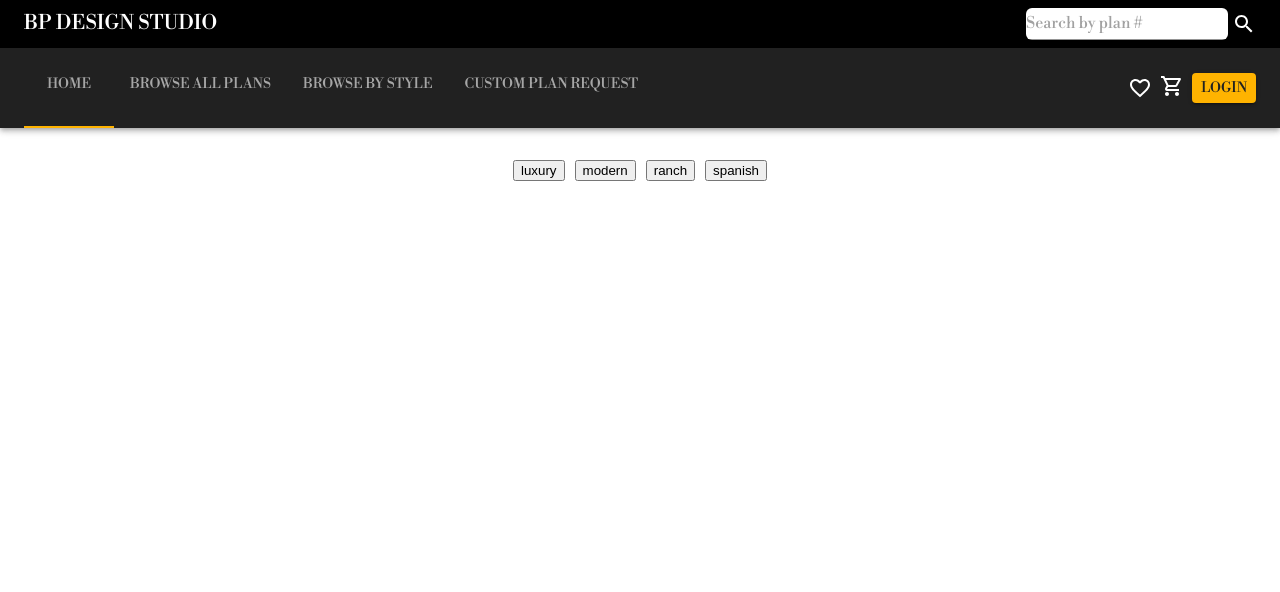
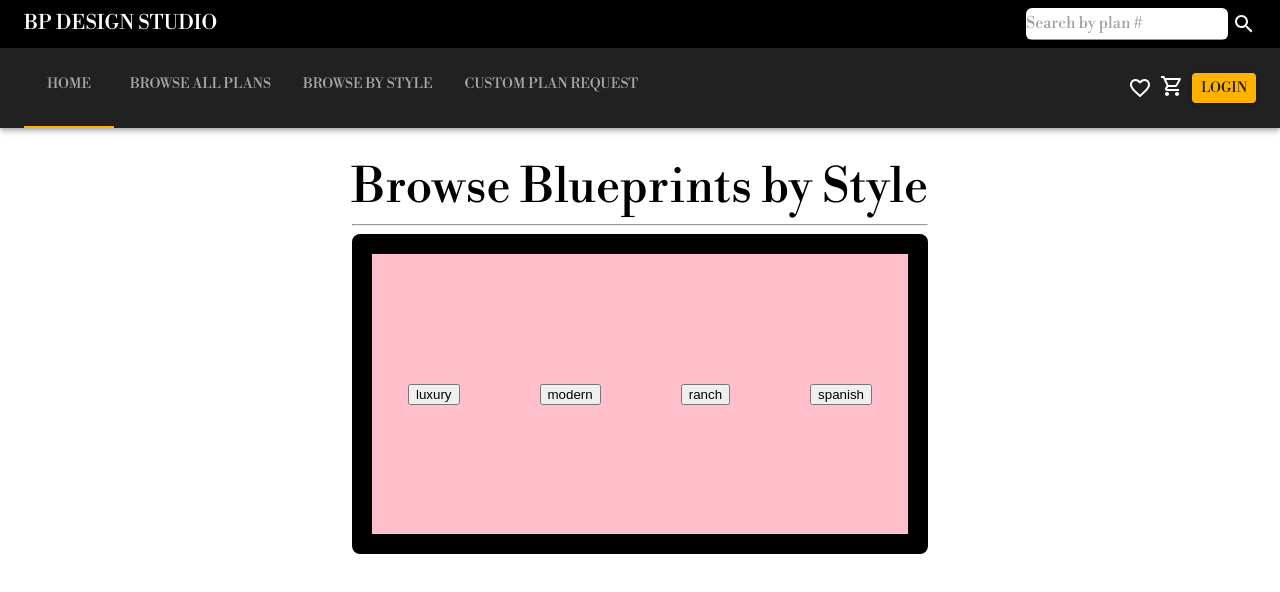
Before and after one commit to melxincognito/bp-design-next, a Next.js app: page /browsebpbystyle in a window 1280 px wide. Shown: the top 592 px of the page. Built offline with nearby package versions, Linux system fonts and the light colour scheme.

Commit message:
creating skeleton of style selection page

```diff
--- a/pages/browsebpbystyle/index.js
+++ b/pages/browsebpbystyle/index.js
@@ -1,16 +1,44 @@
 import React from "react";
 import { motion } from "framer-motion";
 import Link from "next/link";
+import { Typography, Box } from "@mui/material";
 
 export default function browsebpbystyle() {
   return (
     <motion.div
+      className="mainContainer"
       transition={{ delay: 0.17 }}
       initial={{ opacity: 0 }}
       animate={{ opacity: 1 }}
       exit={{ opacity: 0 }}
+      style={{ display: "grid" }}
     >
-      <div style={{ display: "flex", gap: 10 }}>
+      <div
+        style={{
+          display: "grid",
+          justifyContent: "center",
+          alignItems: "center",
+          width: "100%",
+          textAlign: "center",
+        }}
+      >
+        <Typography variant="h3"> Browse Blueprints by Style</Typography>
+        <hr width="100%" />
+      </div>
+      <Box
+        sx={{
+          display: "flex",
+          flexWrap: "wrap",
+          gap: 10,
+          backgroundColor: "pink",
+          height: "20rem",
+          width: "100%",
+          border: "solid black 20px",
+          borderRadius: 2,
+          justifyContent: "center",
+          alignContent: "center",
+        }}
+      >
         {stylesOptions.map((option) => (
           <>
             <button key={option.index}>
@@ -20,7 +48,7 @@ export default function browsebpbystyle() {
             </button>
           </>
         ))}
-      </div>
+      </Box>
     </motion.div>
   );
 }
```
